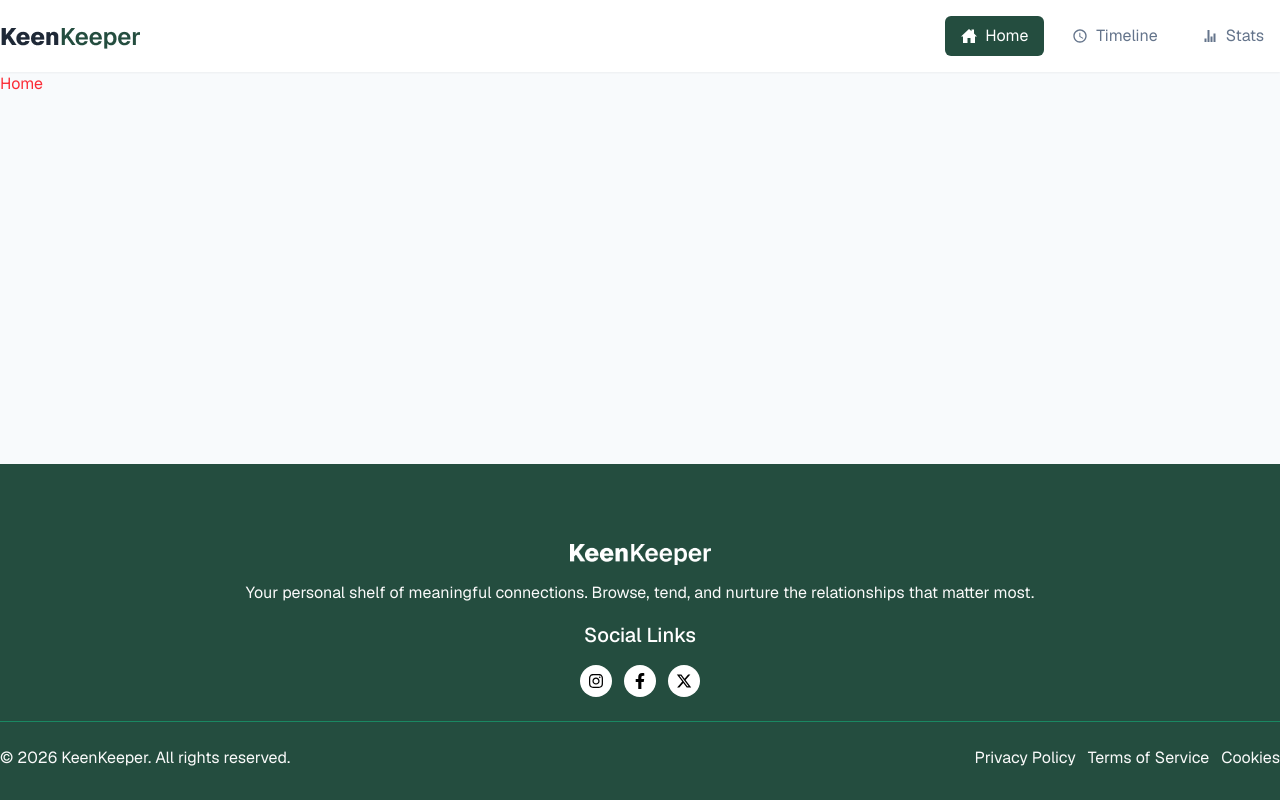
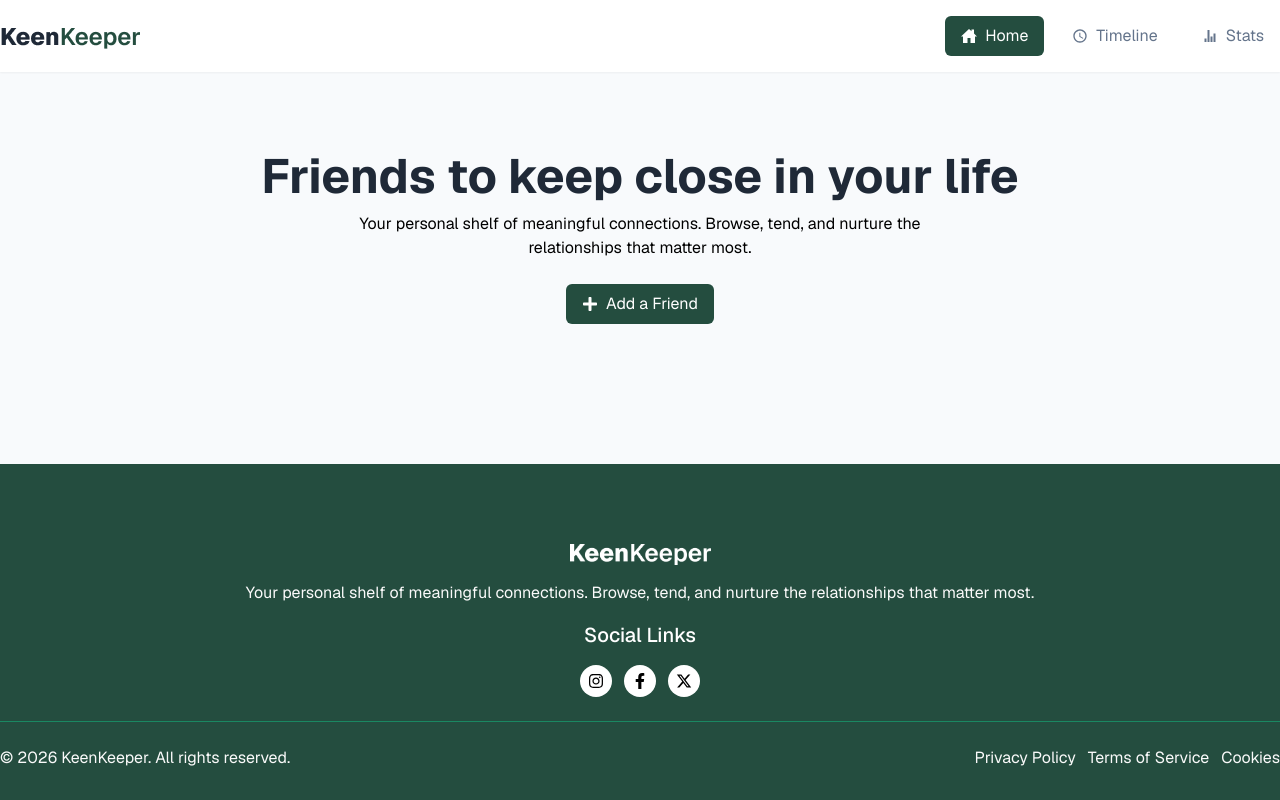
Before and after one commit to shakilcreativework/keen-keeper-next-app, a Next.js app: page / in a window 1280 px wide. Built offline with nearby package versions, Linux system fonts and the light colour scheme.

Commit message:
add friend div end

```diff
--- a/src/app/page.js
+++ b/src/app/page.js
@@ -1,7 +1,9 @@
+import AddFriend from "@/components/AddFriend/AddFriend";
+
 export default function Home() {
   return (
-    <div>
-      <h2 className="text-red-500">Home</h2>
+    <div className="py-20">
+      <AddFriend />
     </div>
   );
 }
--- /dev/null
+++ b/src/components/AddFriend/AddFriend.jsx
@@ -0,0 +1,22 @@
+import Link from "next/link";
+import { FaPlus } from "react-icons/fa";
+
+const AddFriend = () => {
+    return (
+        <div className=" flex flex-col justify-center items-center text-center">
+            <div className="space-y-3 mb-5 lg:mb-6">
+                <h1 className=" text-4xl lg:text-5xl text-[#1f2937] font-bold">Friends to keep close in your life</h1>
+                <p>Your personal shelf of meaningful connections. Browse, tend, and nurture the <br className="hidden md:flex" />
+                    relationships that matter most.</p>
+            </div>
+            <Link
+                className={`flex justify-center items-center gap-2 px-4 py-2 rounded-md hover:text-white/30 transition-all bg-[#244d3f] text-white w-fit`}
+                href="/"
+            >
+                <FaPlus /> Add a Friend
+            </Link>
+        </div>
+    );
+};
+
+export default AddFriend;
--- a/src/shared/Container/Container.jsx
+++ b/src/shared/Container/Container.jsx
@@ -1,5 +1,4 @@
 import clsx from 'clsx';
-import React from 'react';
 
 const Container = ({children, className = "max-w-7xl"}) => {
     return (
--- a/src/shared/Footer/Footer.jsx
+++ b/src/shared/Footer/Footer.jsx
@@ -1,4 +1,3 @@
-import React from 'react';
 import Container from '../Container/Container';
 import Link from 'next/link';
 import Image from 'next/image';
--- a/src/shared/Navbar/Navbar.jsx
+++ b/src/shared/Navbar/Navbar.jsx
@@ -1,6 +1,6 @@
 "use client"
 
-import React, { useState } from 'react';
+import { useState } from 'react';
 import Container from '../Container/Container';
 import Link from 'next/link';
 import Image from 'next/image';
```
